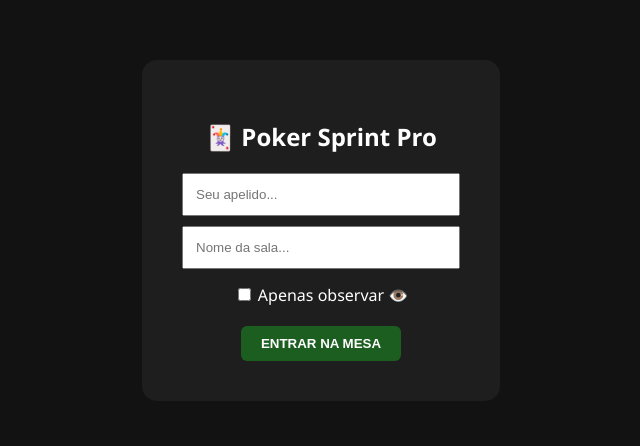
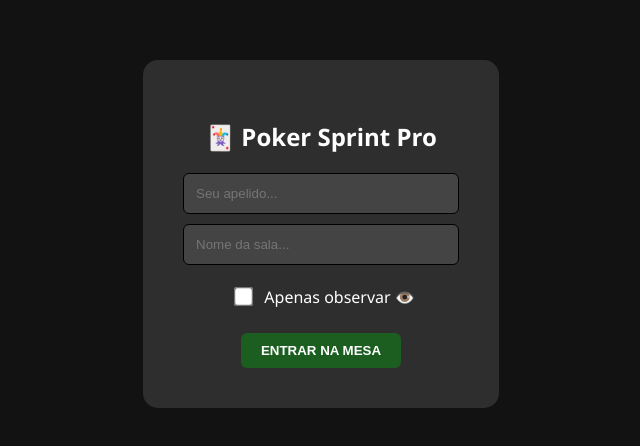
Before and after one commit to romulotorres/my-planning-poker, a website: page public/index.html in a window 1280 px wide. Shown: the whole page, without its empty margins (319-959 px from the left). Drawn offline with nearby package versions, Linux system fonts and the light colour scheme; no server answers.

Commit message:
Melhorias de layout

```diff
--- a/public/index.html
+++ b/public/index.html
@@ -13,8 +13,10 @@
         --gold: #f1c40f;
         --table: #1b5e20;
         --bg: #121212;
-        --card-bg: #1e1e1e;
+        --card-bg: #2e2e2e;
         --danger: #e74c3c;
+        --input: #444;
+        --inputBorder: #000;
       }
       body {
         font-family: "Segoe UI", sans-serif;
@@ -211,6 +213,20 @@
         border: none;
         font-weight: bold;
         cursor: pointer;
+      }
+      .btn-action:hover {
+        opacity: 0.7;
+      }
+      #username,
+      #roomName {
+        background: var(--input);
+        border: 1px solid var(--inputBorder);
+        color: white;
+        border-radius: 6px;
+      }
+      input[type="checkbox"] {
+        transform: scale(1.5); /* Aumenta o tamanho para 150% do original */
+        margin: 10px; /* Adiciona margem para compensar o tamanho maior */
       }
     </style>
   </head>
```
